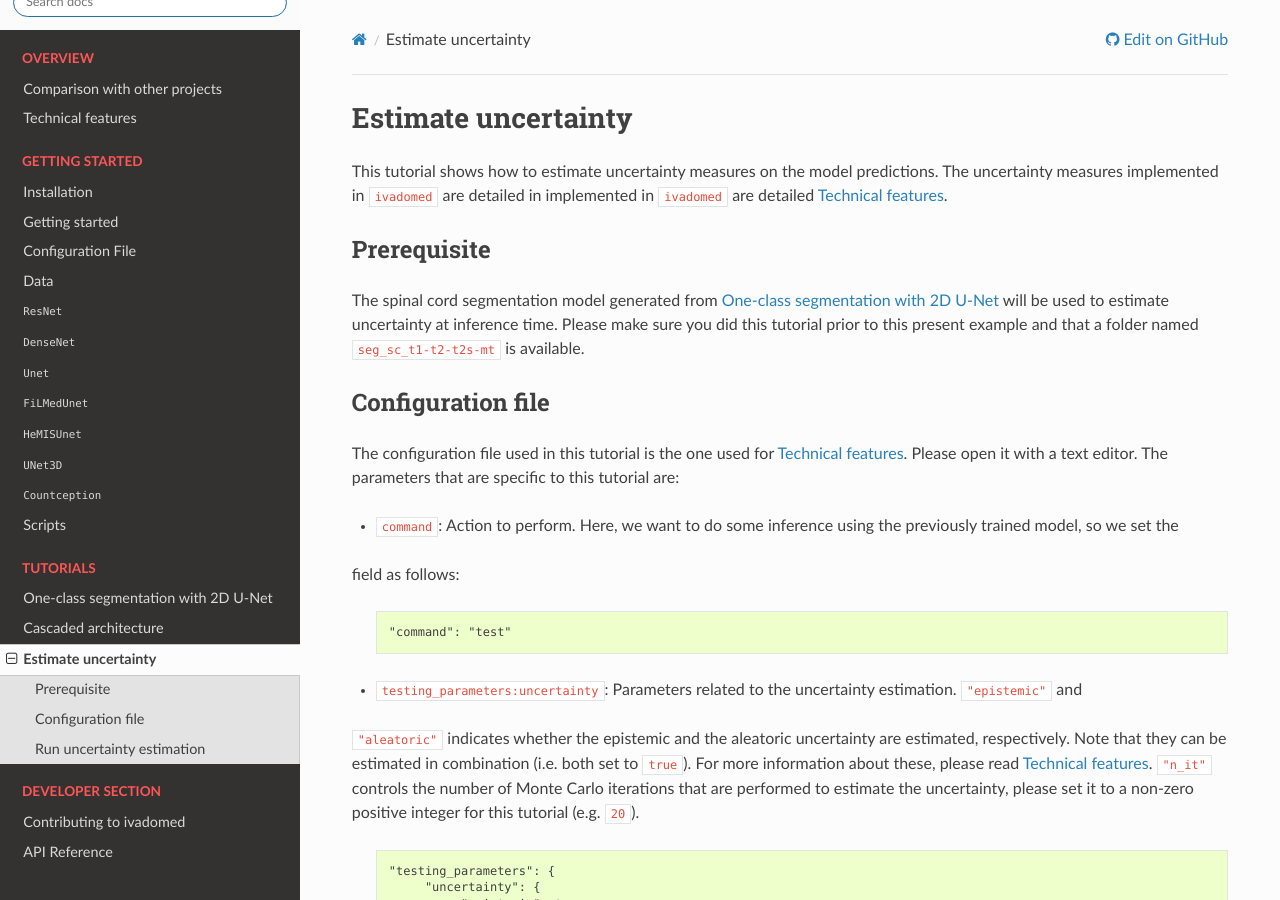
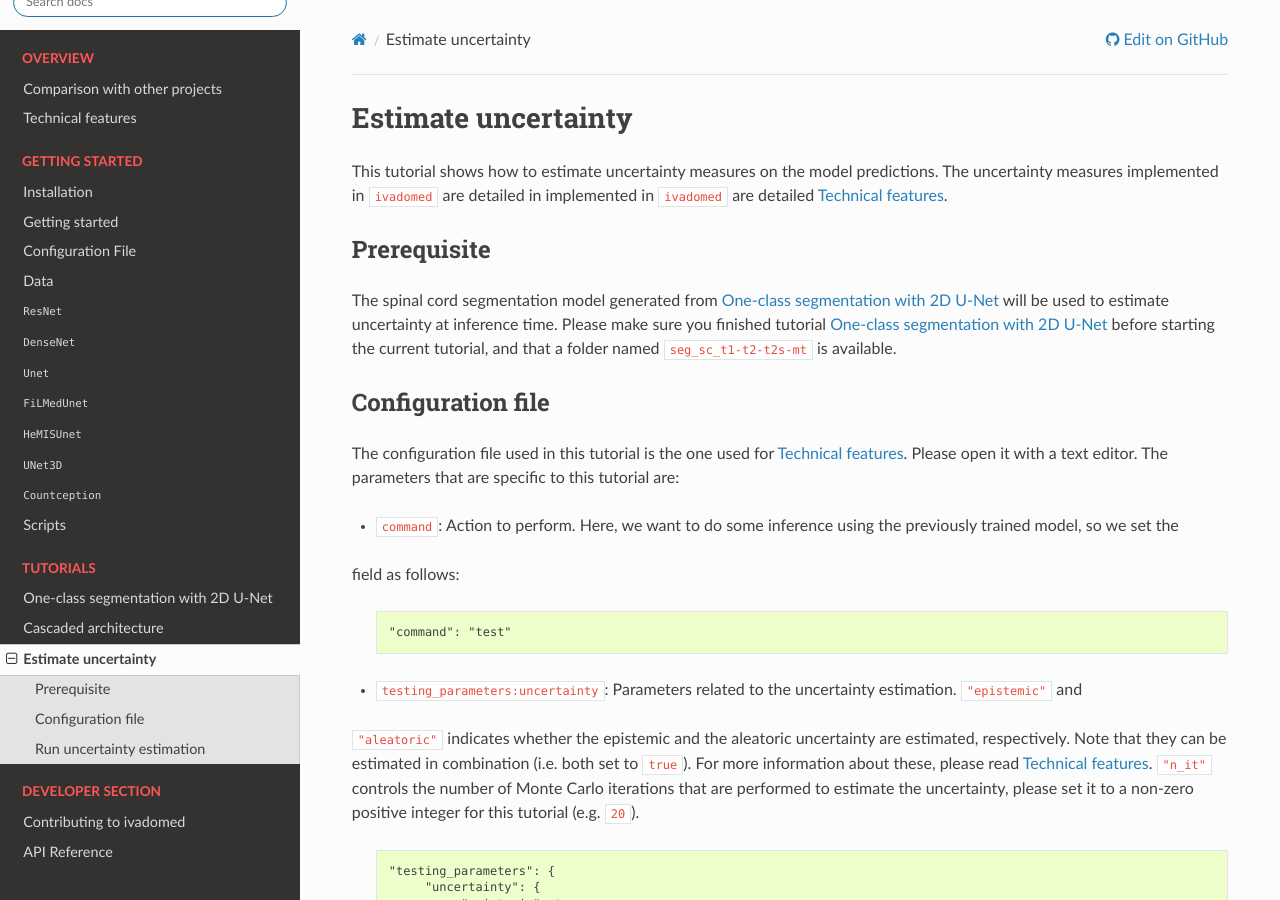
Before and after one commit to ivadomed/ivadomed, a Sphinx documentation site: the page built from docs/source/tutorials/uncertainty.rst, in a window 1280 px wide and 900 px high. Built offline with Sphinx 7.4.7 and the Read the Docs theme 2.0.0, drawn with Linux system fonts in a browser that asks for light colours.

Commit message:
Update docs/source/tutorials/uncertainty.rst
Co-authored-by: Julien Cohen-Adad <jcohen@polymtl.ca>

```diff
--- a/docs/source/tutorials/uncertainty.rst
+++ b/docs/source/tutorials/uncertainty.rst
@@ -11,7 +11,7 @@ Prerequisite
 ------------
 
 The spinal cord segmentation model generated from :doc:`../tutorials/one_class_segmentation_2d_unet` will be used to
-estimate uncertainty at inference time. Please make sure you did this tutorial prior to this present example and that a
+estimate uncertainty at inference time. Please make sure you finished tutorial :doc:`../tutorials/one_class_segmentation_2d_unet` before starting the current tutorial, and that a
 folder named ``seg_sc_t1-t2-t2s-mt`` is available.
 
 
```
